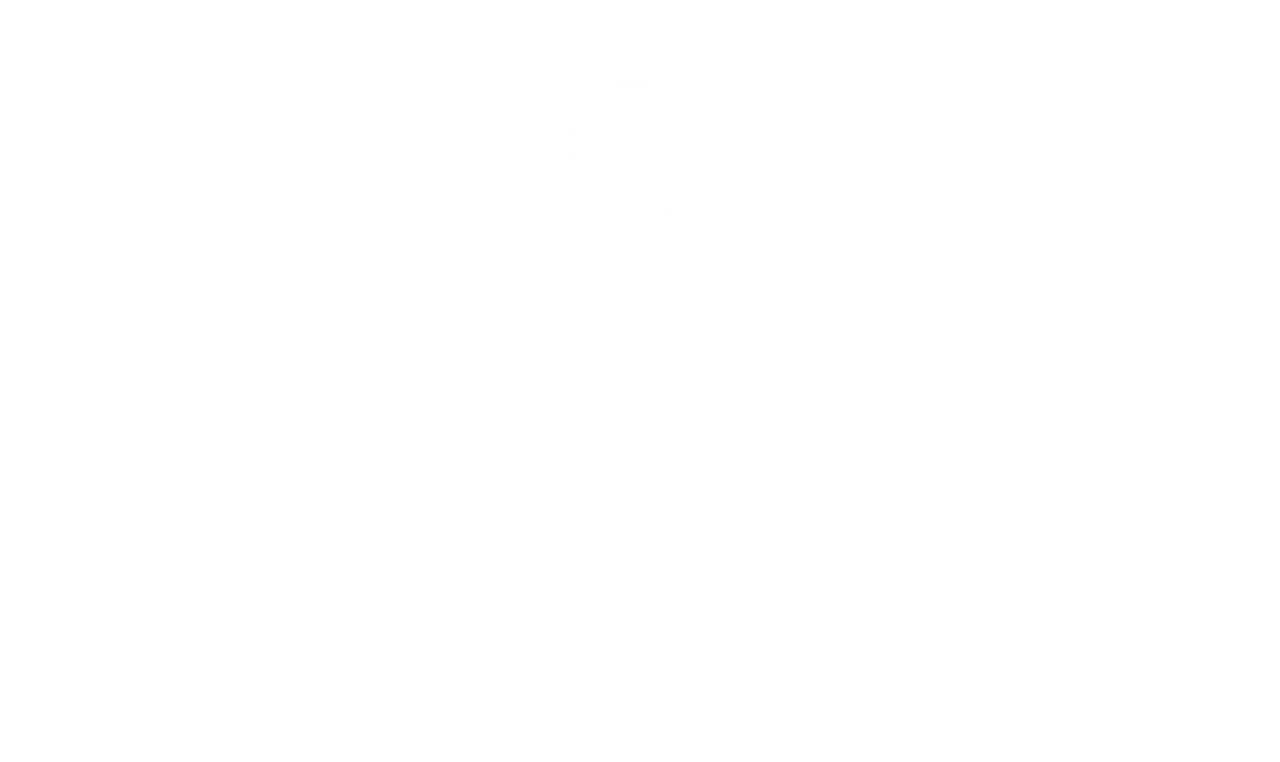
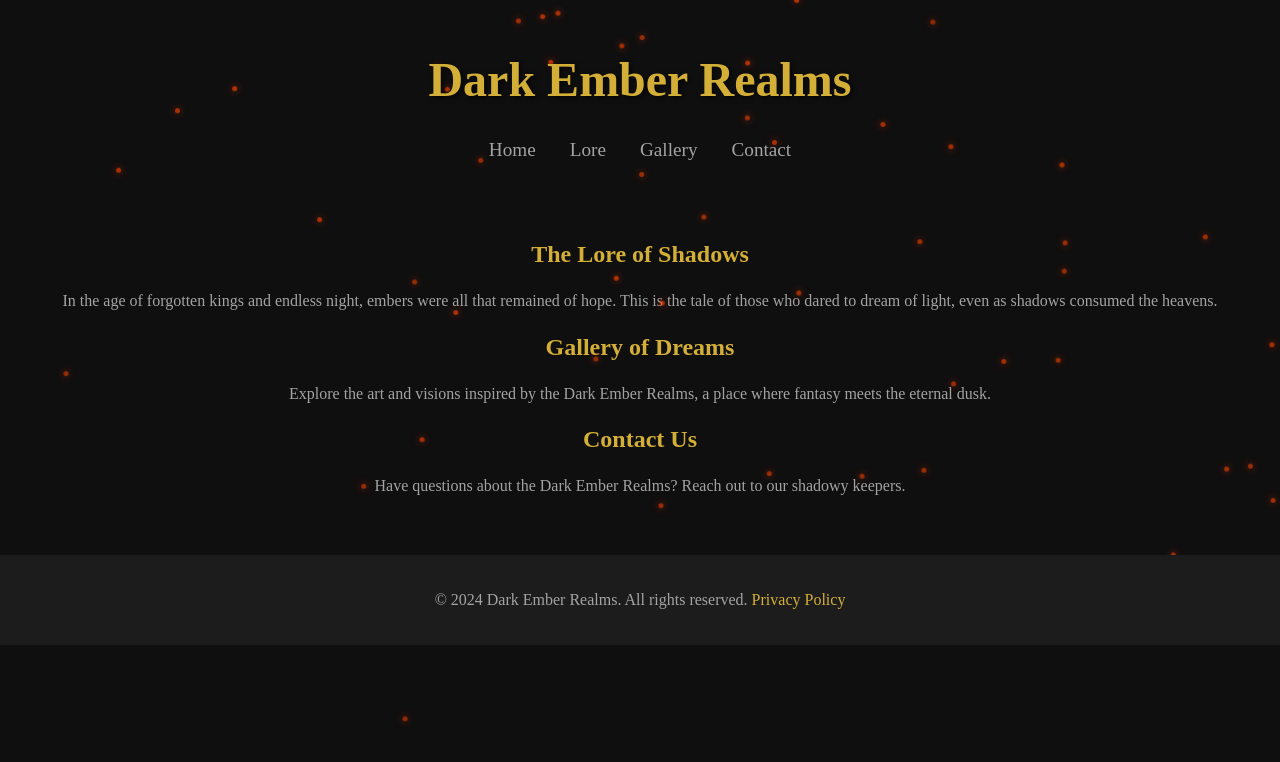
Before and after one commit to Ridrith/Ridrith.github.io, a plain HTML site: page index.html in a window 1280 px wide. Drawn offline with Linux system fonts and the light colour scheme.

Commit message:
Update index.html

```diff
--- a/index.html
+++ b/index.html
@@ -1,63 +1,159 @@
-<div class="portal">
-  <div class="circle"></div>
-  <div class="particles"></div>
-</div>
+<!DOCTYPE html>
+<html lang="en">
+<head>
+    <meta charset="UTF-8">
+    <meta name="viewport" content="width=device-width, initial-scale=1.0">
+    <title>Dark Fantasy Website</title>
+    <style>
+        body {
+            margin: 0;
+            padding: 0;
+            font-family: 'Merriweather', serif;
+            color: #a3a3a3; /* Subtle grey for readability */
+            background: #0f0f0f; /* Deep dark background */
+            overflow-x: hidden;
+            position: relative;
+        }
 
-<style>
-  .portal {
-    position: relative;
-    width: 200px;
-    height: 200px;
-    margin: 50px auto;
-    background: radial-gradient(circle, rgba(255, 255, 255, 0.3) 40%, transparent 80%);
-    border-radius: 50%;
-    animation: pulse-portal 2s infinite;
-  }
+        /* Burning embers animation */
+        @keyframes ember-float {
+            0% { transform: translateY(0) translateX(0); opacity: 0.8; }
+            50% { opacity: 1; }
+            100% { transform: translateY(-150vh) translateX(30px); opacity: 0; }
+        }
 
-  .circle {
-    position: absolute;
-    width: 100%;
-    height: 100%;
-    border: 3px solid rgba(255, 255, 255, 0.5);
-    border-radius: 50%;
-    animation: rotate 5s linear infinite;
-  }
+        .embers {
+            position: fixed;
+            top: 0;
+            left: 0;
+            width: 100%;
+            height: 100%;
+            pointer-events: none;
+            z-index: 1;
+        }
 
-  .particles {
-    position: absolute;
-    width: 100%;
-    height: 100%;
-    background: radial-gradient(circle, rgba(255, 255, 255, 0.2) 10%, transparent 50%);
-    clip-path: circle(50%);
-    animation: particles-move 6s infinite;
-  }
+        .ember {
+            position: absolute;
+            width: 5px;
+            height: 5px;
+            background: rgba(255, 69, 0, 0.7); /* Burning ember color */
+            border-radius: 50%;
+            box-shadow: 0 0 8px rgba(255, 69, 0, 0.7);
+            animation: ember-float 10s linear infinite;
+        }
 
-  @keyframes pulse-portal {
-    0%, 100% {
-      transform: scale(1);
-      opacity: 1;
-    }
-    50% {
-      transform: scale(1.1);
-      opacity: 0.8;
-    }
-  }
+        /* Header */
+        header {
+            position: relative;
+            text-align: center;
+            padding: 20px;
+            z-index: 2;
+        }
 
-  @keyframes rotate {
-    from {
-      transform: rotate(0deg);
-    }
-    to {
-      transform: rotate(360deg);
-    }
-  }
+        h1 {
+            color: #d4af37; /* Subtle gold accent */
+            font-size: 3rem;
+            text-shadow: 2px 2px 5px rgba(0, 0, 0, 0.7);
+        }
 
-  @keyframes particles-move {
-    0% {
-      background-position: 0 0;
-    }
-    100% {
-      background-position: 100% 100%;
-    }
-  }
-</style>
+        nav {
+            margin-top: 10px;
+        }
+
+        nav a {
+            color: #a3a3a3;
+            text-decoration: none;
+            margin: 0 15px;
+            font-size: 1.2rem;
+            transition: color 0.3s ease;
+        }
+
+        nav a:hover {
+            color: #d4af37;
+        }
+
+        /* Content */
+        .content {
+            padding: 40px;
+            text-align: center;
+            z-index: 2;
+        }
+
+        .content h2 {
+            color: #d4af37;
+            margin-bottom: 20px;
+        }
+
+        .content p {
+            line-height: 1.6;
+        }
+
+        /* Footer */
+        footer {
+            text-align: center;
+            padding: 20px;
+            background: #1c1c1c;
+            color: #a3a3a3;
+            position: relative;
+            z-index: 2;
+        }
+
+        footer a {
+            color: #d4af37;
+            text-decoration: none;
+            transition: color 0.3s ease;
+        }
+
+        footer a:hover {
+            color: #ff6347;
+        }
+    </style>
+</head>
+<body>
+    <div class="embers">
+        <!-- Generating embers dynamically -->
+        <script>
+            for (let i = 0; i < 100; i++) {
+                const ember = document.createElement('div');
+                ember.className = 'ember';
+                ember.style.left = Math.random() * 100 + 'vw';
+                ember.style.top = Math.random() * 100 + 'vh';
+                ember.style.animationDuration = 5 + Math.random() * 5 + 's';
+                ember.style.animationDelay = Math.random() * 5 + 's';
+                document.querySelector('.embers').appendChild(ember);
+            }
+        </script>
+    </div>
+
+    <header>
+        <h1>Dark Ember Realms</h1>
+        <nav>
+            <a href="#">Home</a>
+            <a href="#lore">Lore</a>
+            <a href="#gallery">Gallery</a>
+            <a href="#contact">Contact</a>
+        </nav>
+    </header>
+
+    <main class="content">
+        <section id="lore">
+            <h2>The Lore of Shadows</h2>
+            <p>In the age of forgotten kings and endless night, embers were all that remained of hope. This is the tale of those who dared to dream of light, even as shadows consumed the heavens.</p>
+        </section>
+
+        <section id="gallery">
+            <h2>Gallery of Dreams</h2>
+            <p>Explore the art and visions inspired by the Dark Ember Realms, a place where fantasy meets the eternal dusk.</p>
+        </section>
+
+        <section id="contact">
+            <h2>Contact Us</h2>
+            <p>Have questions about the Dark Ember Realms? Reach out to our shadowy keepers.</p>
+        </section>
+    </main>
+
+    <footer>
+        <p>&copy; 2024 Dark Ember Realms. All rights reserved. <a href="#">Privacy Policy</a></p>
+    </footer>
+</body>
+</html>
```
